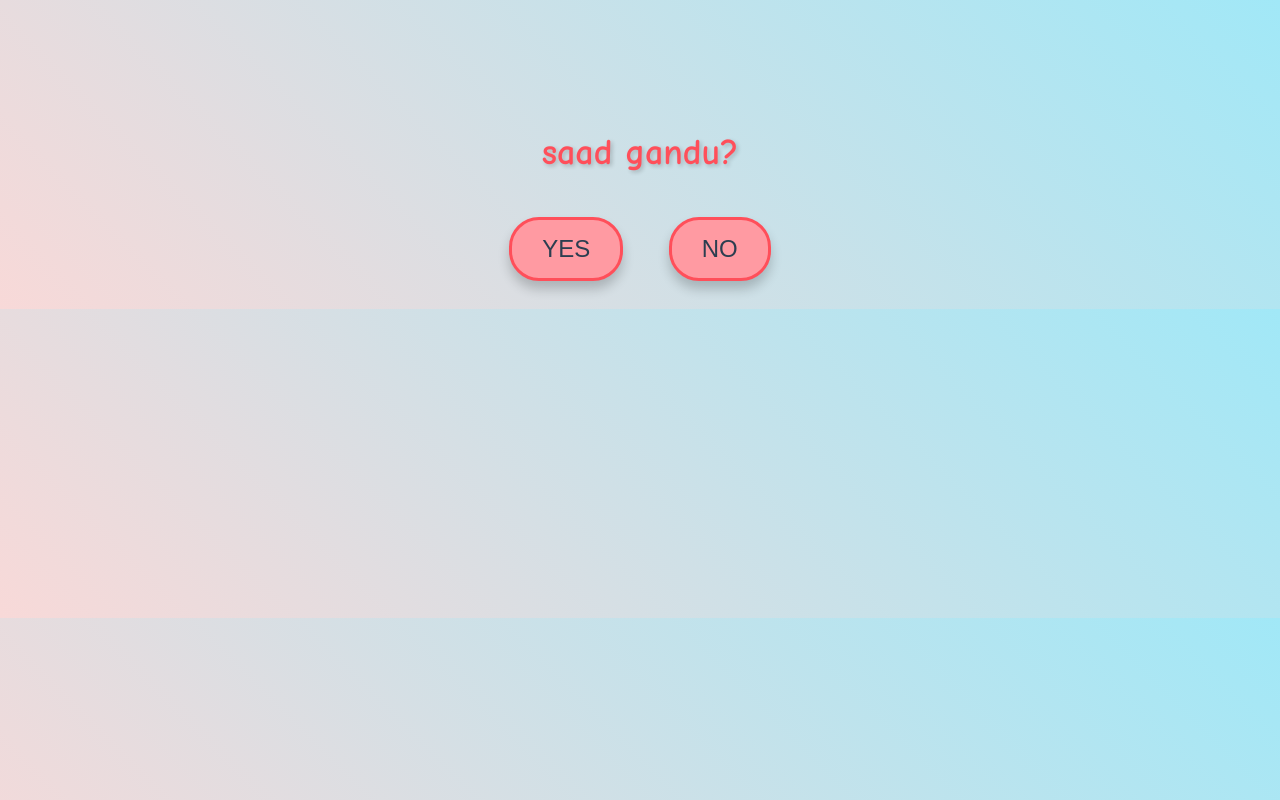
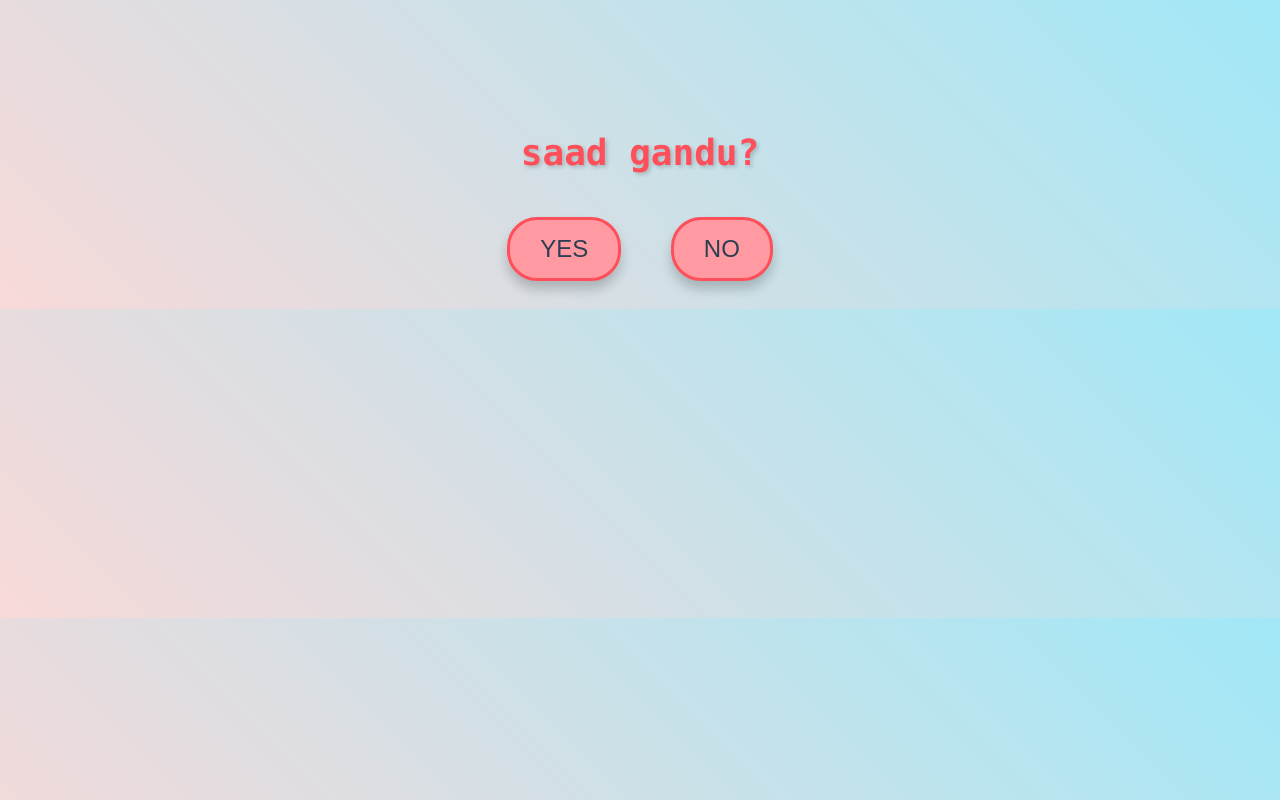
Before and after one commit to AbdullahSalman1/abdullahsalman69.github.io, a plain HTML site: page index.html in a window 1280 px wide. Drawn offline with Linux system fonts and the light colour scheme.

Commit message:
Update styles.css

```diff
--- a/styles.css
+++ b/styles.css
@@ -1,5 +1,5 @@
 body {
-    font-family: 'Comic Sans MS', cursive, sans-serif;
+    font-family: "Lucida Console", "Courier New", monospace;
     text-align: center;
     padding-top: 100px;
     background-color: #a1e8f7;
```
